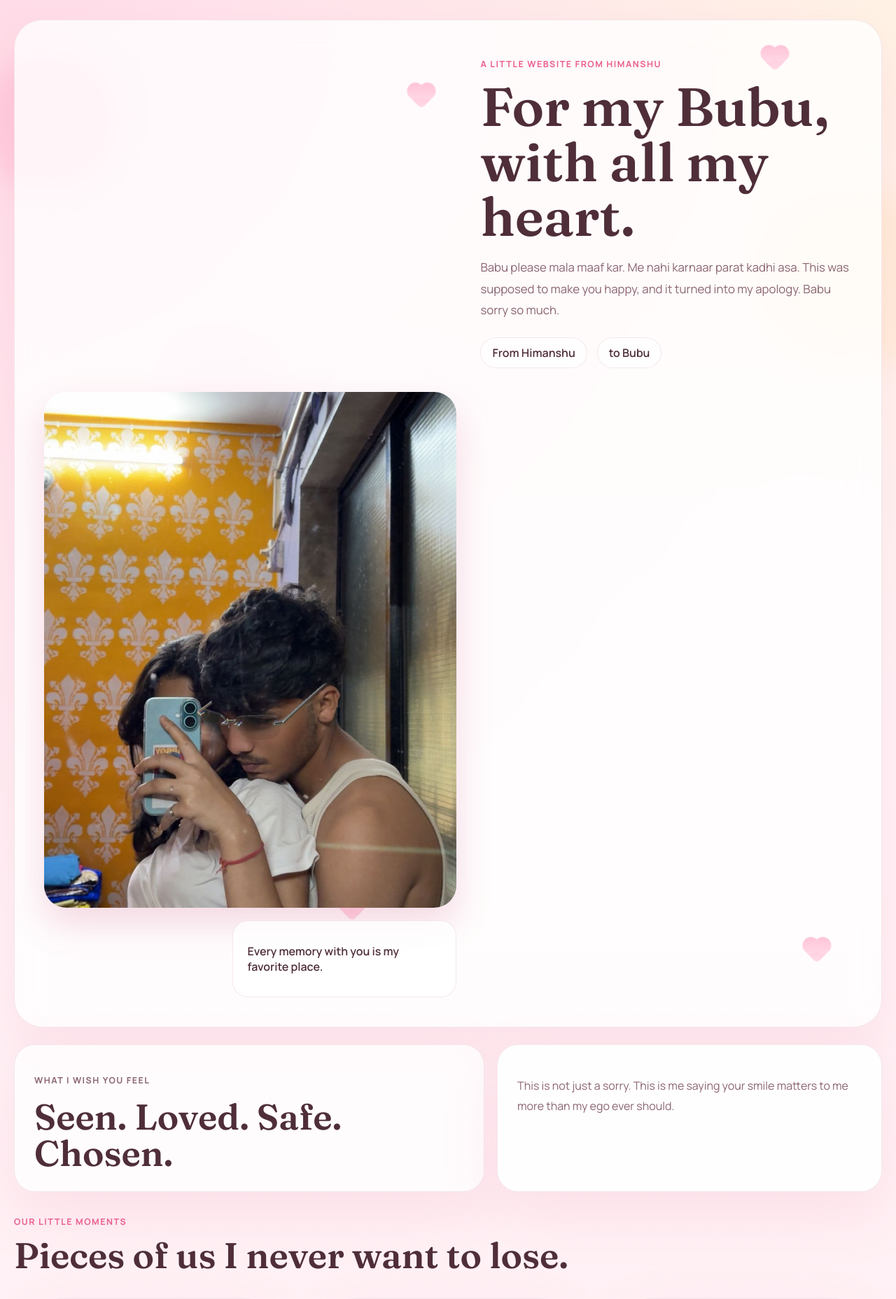
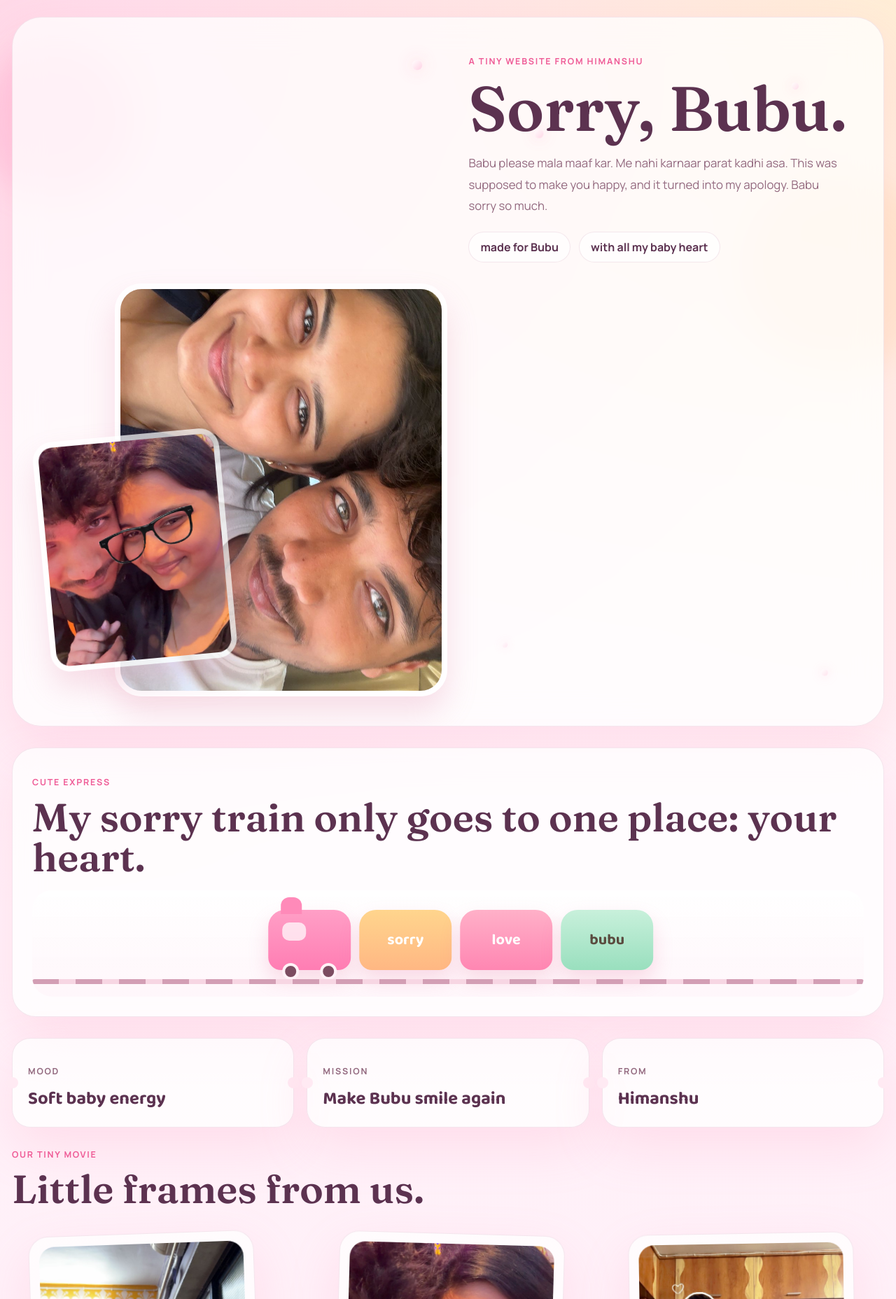
Before and after one commit to patilhimanshu146-tech/zumba, a Flask app: page / in a window 1280 px wide. Shown: the top 1856 px of the page at 70% size. Run offline with Flask 3, Linux system fonts and the light colour scheme.

Commit message:
Make apology site cuter and more playful

```diff
--- a/static/styles.css
+++ b/static/styles.css
@@ -1,15 +1,18 @@
 :root {
-  --bg: #fff4f6;
-  --bg-deep: #ffe7ee;
-  --surface: rgba(255, 255, 255, 0.78);
+  --bg: #fff7fb;
+  --bg-2: #ffeef7;
+  --bg-3: #fff6e9;
+  --surface: rgba(255, 255, 255, 0.74);
   --surface-strong: rgba(255, 255, 255, 0.92);
-  --text: #4f2e39;
-  --muted: #8a6471;
-  --accent: #ff7ea8;
-  --accent-deep: #ec5d8f;
-  --accent-soft: rgba(255, 126, 168, 0.14);
-  --border: rgba(170, 100, 130, 0.14);
-  --shadow: 0 30px 80px rgba(238, 128, 162, 0.16);
+  --text: #5c3250;
+  --muted: #93697f;
+  --pink: #ff7cb0;
+  --pink-deep: #ef5c97;
+  --peach: #ffbf9a;
+  --butter: #ffe39a;
+  --mint: #dff7e9;
+  --border: rgba(196, 126, 159, 0.18);
+  --shadow: 0 28px 70px rgba(255, 131, 180, 0.18);
 }
 
 * {
@@ -26,9 +29,9 @@ body {
   font-family: "Manrope", sans-serif;
   color: var(--text);
   background:
-    radial-gradient(circle at top left, rgba(255, 179, 202, 0.4), transparent 30%),
-    radial-gradient(circle at top right, rgba(255, 235, 190, 0.36), transparent 22%),
-    linear-gradient(180deg, #fff8fb 0%, #fff0f4 48%, #ffe9ef 100%);
+    radial-gradient(circle at top left, rgba(255, 185, 211, 0.48), transparent 28%),
+    radial-gradient(circle at top right, rgba(255, 228, 174, 0.48), transparent 24%),
+    linear-gradient(180deg, var(--bg) 0%, var(--bg-2) 55%, #ffe9f2 100%);
   overflow-x: hidden;
 }
 
@@ -37,277 +40,441 @@ img {
   width: 100%;
 }
 
-.ambient {
+.sky {
   position: fixed;
+  inset: auto;
   border-radius: 999px;
-  filter: blur(18px);
+  filter: blur(20px);
   pointer-events: none;
   z-index: 0;
-  animation: drift 10s ease-in-out infinite alternate;
+  animation: blobMove 10s ease-in-out infinite alternate;
 }
 
-.ambient-one {
-  top: 90px;
+.sky-one {
+  top: 80px;
   left: -40px;
-  width: 200px;
-  height: 200px;
-  background: rgba(255, 147, 182, 0.24);
+  width: 220px;
+  height: 220px;
+  background: rgba(255, 133, 183, 0.22);
 }
 
-.ambient-two {
-  top: 280px;
-  right: -60px;
-  width: 260px;
-  height: 260px;
-  background: rgba(255, 215, 164, 0.24);
-  animation-delay: 1.4s;
+.sky-two {
+  top: 260px;
+  right: -50px;
+  width: 280px;
+  height: 280px;
+  background: rgba(255, 213, 157, 0.28);
+  animation-delay: 1.7s;
 }
 
-.ambient-three {
+.sky-three {
   bottom: 120px;
-  left: 18%;
+  left: 16%;
   width: 180px;
   height: 180px;
-  background: rgba(255, 171, 214, 0.18);
-  animation-delay: 2.5s;
+  background: rgba(199, 255, 230, 0.26);
+  animation-delay: 2.7s;
 }
 
 .page-shell {
   position: relative;
   z-index: 1;
-  width: min(1380px, calc(100% - 40px));
+  width: min(1380px, calc(100% - 34px));
   margin: 0 auto;
-  padding: 28px 0 64px;
+  padding: 24px 0 60px;
 }
 
 .hero,
-.love-card,
-.memory-card,
+.ticket-card,
+.story-card,
 .promise-card,
-.final-section {
+.final-section,
+.train-section {
   border: 1px solid var(--border);
   background: var(--surface);
   box-shadow: var(--shadow);
-  backdrop-filter: blur(20px);
+  backdrop-filter: blur(22px);
 }
 
 .hero {
   position: relative;
   overflow: hidden;
   display: grid;
-  grid-template-columns: minmax(0, 1fr) minmax(420px, 0.9fr);
-  gap: 34px;
+  grid-template-columns: minmax(0, 1fr) minmax(420px, 0.95fr);
+  gap: 30px;
   align-items: center;
   padding: 42px;
-  border-radius: 40px;
+  border-radius: 42px;
 }
 
-.floating-hearts span {
+.sparkles span {
   position: absolute;
-  width: 24px;
-  height: 24px;
-  background: linear-gradient(135deg, #ff8eb6, #ffc2d8);
-  transform: rotate(45deg);
-  border-radius: 6px;
-  opacity: 0.55;
-  animation: floatHeart 8s ease-in-out infinite;
+  width: 12px;
+  height: 12px;
+  border-radius: 999px;
+  background: linear-gradient(135deg, #fff, #ffcde2);
+  box-shadow: 0 0 20px rgba(255, 162, 195, 0.6);
+  animation: twinkle 2.8s ease-in-out infinite;
 }
 
-.floating-hearts span::before,
-.floating-hearts span::after {
-  content: "";
-  position: absolute;
-  width: 24px;
-  height: 24px;
-  border-radius: 50%;
-  background: inherit;
+.sparkles span:nth-child(1) {
+  top: 62px;
+  left: 46%;
 }
 
-.floating-hearts span::before {
-  left: -12px;
+.sparkles span:nth-child(2) {
+  top: 92px;
+  right: 120px;
+  animation-delay: 0.5s;
 }
 
-.floating-hearts span::after {
-  top: -12px;
+.sparkles span:nth-child(3) {
+  bottom: 110px;
+  left: 56%;
+  animation-delay: 1s;
 }
 
-.floating-hearts span:nth-child(1) {
-  top: 48px;
-  right: 140px;
+.sparkles span:nth-child(4) {
+  bottom: 70px;
+  right: 78px;
+  animation-delay: 1.4s;
 }
 
-.floating-hearts span:nth-child(2) {
-  top: 110px;
-  left: 46%;
-  transform: rotate(45deg) scale(0.8);
-  animation-delay: 1.3s;
+.sparkles span:nth-child(5) {
+  top: 160px;
+  left: 60%;
+  animation-delay: 1.8s;
 }
 
-.floating-hearts span:nth-child(3) {
-  bottom: 80px;
-  right: 80px;
-  transform: rotate(45deg) scale(1.1);
-  animation-delay: 2.2s;
+.eyebrow,
+.ticket-label,
+.promise-number {
+  font-size: 0.78rem;
+  font-weight: 800;
+  letter-spacing: 0.14em;
+  text-transform: uppercase;
 }
 
-.floating-hearts span:nth-child(4) {
-  bottom: 140px;
-  left: 38%;
-  transform: rotate(45deg) scale(0.7);
-  animation-delay: 3s;
+.eyebrow,
+.ticket-label,
+.promise-number {
+  color: var(--pink-deep);
 }
 
-.eyebrow {
-  margin-bottom: 14px;
-  color: var(--accent-deep);
-  font-size: 0.78rem;
-  font-weight: 700;
-  letter-spacing: 0.12em;
-  text-transform: uppercase;
+h1,
+h2,
+h3 {
+  margin: 0;
 }
 
 h1,
 h2 {
-  margin: 0;
   font-family: "Fraunces", serif;
   font-weight: 600;
   line-height: 1.02;
 }
 
 h1 {
-  font-size: clamp(3rem, 6vw, 5.8rem);
+  font-size: clamp(3rem, 7vw, 6rem);
 }
 
 h2 {
-  font-size: clamp(2rem, 4vw, 3.3rem);
+  font-size: clamp(2rem, 4.4vw, 3.6rem);
+}
+
+h3 {
+  font-family: "Baloo 2", sans-serif;
+  font-size: 1.6rem;
+  line-height: 1.2;
 }
 
 .lead,
-.love-card p,
+.story-card figcaption,
 .promise-card p,
 .final-message p,
-figcaption {
+.ticket-card p {
   color: var(--muted);
   line-height: 1.8;
 }
 
 .lead {
-  max-width: 55ch;
+  max-width: 52ch;
   margin: 18px 0 0;
   font-size: 1.05rem;
 }
 
-.hero-signoff {
+.hero-badges {
   display: flex;
-  gap: 14px;
+  gap: 12px;
   flex-wrap: wrap;
-  margin-top: 24px;
-  color: var(--text);
-  font-weight: 600;
+  margin-top: 22px;
 }
 
-.hero-signoff span {
+.hero-badges span {
   padding: 10px 16px;
   border-radius: 999px;
-  background: rgba(255, 255, 255, 0.58);
+  background: rgba(255, 255, 255, 0.66);
   border: 1px solid var(--border);
+  font-weight: 700;
 }
 
 .hero-visual {
-  display: grid;
-  gap: 18px;
+  position: relative;
+  min-height: 580px;
 }
 
-.hero-frame {
+.hero-photo {
   overflow: hidden;
-  border-radius: 32px;
-  box-shadow: 0 24px 50px rgba(210, 92, 133, 0.22);
+  border: 8px solid rgba(255, 255, 255, 0.7);
+  box-shadow: 0 24px 44px rgba(219, 113, 152, 0.22);
 }
 
-.hero-frame img {
-  aspect-ratio: 4 / 5;
+.hero-photo img {
   object-fit: cover;
 }
 
-.hero-note {
-  align-self: start;
-  max-width: 320px;
+.hero-photo.photo-tilt-left {
+  width: 82%;
   margin-left: auto;
-  padding: 16px 20px;
-  border-radius: 22px;
-  background: rgba(255, 255, 255, 0.75);
-  border: 1px solid var(--border);
-  color: var(--text);
-  font-weight: 600;
+  border-radius: 38px;
 }
 
-.love-strip,
-.promise-grid {
-  display: grid;
-  gap: 18px;
+.hero-photo.photo-tilt-left img {
+  aspect-ratio: 4 / 5;
 }
 
-.love-strip {
-  grid-template-columns: 1.1fr 0.9fr;
-  margin-top: 24px;
+.floating-photo-card {
+  position: absolute;
+  left: 0;
+  bottom: 6%;
+  width: 46%;
+  border-radius: 28px;
+  transform: rotate(-7deg);
+  animation: bob 4.8s ease-in-out infinite;
 }
 
-.love-card {
-  padding: 28px;
-  border-radius: 30px;
+.floating-photo-card img {
+  aspect-ratio: 4 / 5;
 }
 
-.soft-card {
-  background: var(--surface-strong);
+.train-section,
+.ticket-strip,
+.story-section,
+.promise-section,
+.final-section {
+  margin-top: 30px;
 }
 
-.gallery-section,
-.promise-section,
-.final-section {
-  margin-top: 34px;
+.train-section {
+  padding: 28px;
+  border-radius: 34px;
 }
 
 .section-copy {
   margin-bottom: 18px;
 }
 
-.gallery-grid {
+.train-track {
+  position: relative;
+  overflow: hidden;
+  border-radius: 28px;
+  padding: 28px 0 38px;
+  background:
+    linear-gradient(180deg, rgba(255, 255, 255, 0.46), rgba(255, 243, 249, 0.72)),
+    var(--surface-strong);
+}
+
+.train-track::after {
+  content: "";
+  position: absolute;
+  left: 0;
+  right: 0;
+  bottom: 18px;
+  height: 7px;
+  background: repeating-linear-gradient(
+    90deg,
+    #d39eb4 0 38px,
+    #f7d6e3 38px 62px
+  );
+  border-radius: 999px;
+}
+
+.train {
+  display: flex;
+  align-items: end;
+  gap: 12px;
+  width: max-content;
+  padding-left: 18px;
+  animation: trainRide 12s linear infinite;
+}
+
+.engine,
+.coach {
+  position: relative;
+  height: 86px;
+  border-radius: 24px 24px 18px 18px;
+  background: linear-gradient(180deg, #ff9fc6, #ff7db3);
+  box-shadow: 0 14px 28px rgba(227, 104, 150, 0.22);
+}
+
+.engine {
+  width: 118px;
+}
+
+.window {
+  position: absolute;
+  top: 18px;
+  left: 20px;
+  width: 34px;
+  height: 26px;
+  border-radius: 10px;
+  background: rgba(255, 255, 255, 0.72);
+}
+
+.engine::before {
+  content: "";
+  position: absolute;
+  top: -18px;
+  left: 18px;
+  width: 30px;
+  height: 24px;
+  border-radius: 12px 12px 0 0;
+  background: #ff8ab9;
+}
+
+.wheel {
+  position: absolute;
+  bottom: -14px;
+  width: 24px;
+  height: 24px;
+  border-radius: 50%;
+  background: #7c4d61;
+  border: 4px solid #fff2f7;
+}
+
+.wheel-a {
+  left: 20px;
+}
+
+.wheel-b {
+  right: 20px;
+}
+
+.coach {
+  display: grid;
+  place-items: center;
+  width: 132px;
+  color: white;
+  font-family: "Baloo 2", sans-serif;
+  font-size: 1.35rem;
+  font-weight: 700;
+}
+
+.coach:nth-child(2) {
+  background: linear-gradient(180deg, #ffd58d, #ffb783);
+}
+
+.coach:nth-child(3) {
+  background: linear-gradient(180deg, #ffb0c8, #ff86b2);
+}
+
+.coach:nth-child(4) {
+  background: linear-gradient(180deg, #c8f0db, #99dfbe);
+  color: #5a4b3f;
+}
+
+.ticket-strip {
+  display: grid;
+  grid-template-columns: repeat(3, minmax(0, 1fr));
+  gap: 18px;
+}
+
+.ticket-card {
+  position: relative;
+  padding: 24px 22px;
+  border-radius: 26px;
+}
+
+.ticket-card::before,
+.ticket-card::after {
+  content: "";
+  position: absolute;
+  top: 50%;
+  width: 16px;
+  height: 16px;
+  background: #ffeaf3;
+  border-radius: 50%;
+  transform: translateY(-50%);
+}
+
+.ticket-card::before {
+  left: -8px;
+}
+
+.ticket-card::after {
+  right: -8px;
+}
+
+.story-grid {
   display: grid;
   grid-template-columns: repeat(3, minmax(0, 1fr));
   gap: 20px;
 }
 
-.memory-card {
+.story-card {
   overflow: hidden;
+  padding: 14px;
   border-radius: 28px;
-  padding: 14px;
+  transform: rotate(var(--tilt, 0deg));
 }
 
-.memory-card img {
-  border-radius: 20px;
+.story-card:nth-child(1) {
+  --tilt: -2deg;
+}
+
+.story-card:nth-child(2) {
+  --tilt: 1.6deg;
+}
+
+.story-card:nth-child(3) {
+  --tilt: -1deg;
+}
+
+.story-card:nth-child(4) {
+  --tilt: 2.5deg;
+}
+
+.story-card:nth-child(5) {
+  --tilt: -1.8deg;
+}
+
+.story-card:nth-child(6) {
+  --tilt: 1.3deg;
+}
+
+.story-card img {
+  border-radius: 22px;
   aspect-ratio: 4 / 5;
   object-fit: cover;
 }
 
-.memory-card figcaption {
-  margin: 14px 6px 4px;
+.tall-card {
+  grid-row: span 2;
+}
+
+.tall-card img {
+  aspect-ratio: 4 / 6;
+}
+
+.story-card figcaption {
+  margin: 14px 4px 6px;
   font-size: 0.98rem;
 }
 
-.memory-tall {
-  grid-row: span 2;
-}
-
-.memory-tall img {
-  aspect-ratio: 4 / 6;
-}
-
-.promise-copy {
-  margin-bottom: 20px;
-}
-
 .promise-grid {
+  display: grid;
   grid-template-columns: repeat(3, minmax(0, 1fr));
+  gap: 18px;
 }
 
 .promise-card {
@@ -316,61 +483,63 @@ figcaption {
   border-radius: 28px;
 }
 
-.promise-number {
-  display: inline-block;
-  margin-bottom: 16px;
-  color: var(--accent-deep);
-  font-size: 0.9rem;
-  font-weight: 800;
-  letter-spacing: 0.12em;
+.final-section {
+  display: grid;
+  grid-template-columns: minmax(320px, 0.8fr) minmax(0, 1fr);
+  gap: 24px;
+  align-items: center;
+  padding: 24px;
+  border-radius: 36px;
 }
 
-.final-section {
-  display: grid;
-  grid-template-columns: minmax(340px, 0.8fr) minmax(0, 1fr);
-  gap: 26px;
-  align-items: center;
-  padding: 24px;
-  border-radius: 34px;
+.final-polaroid {
+  padding: 14px 14px 24px;
+  border-radius: 30px;
+  background: rgba(255, 255, 255, 0.88);
+  box-shadow: 0 18px 40px rgba(231, 115, 162, 0.18);
+  transform: rotate(-2deg);
 }
 
-.final-photo {
-  overflow: hidden;
-  border-radius: 26px;
-}
-
-.final-photo img {
-  aspect-ratio: 5 / 4;
+.final-polaroid img {
+  border-radius: 20px;
+  aspect-ratio: 5 / 6;
   object-fit: cover;
 }
 
-.final-message {
-  padding: 10px 6px;
+.final-polaroid span {
+  display: block;
+  margin-top: 14px;
+  text-align: center;
+  color: var(--pink-deep);
+  font-family: "Baloo 2", sans-serif;
+  font-size: 1.2rem;
+  font-weight: 700;
 }
 
 .signature {
   margin-top: 18px;
-  color: var(--accent-deep);
-  font-family: "Fraunces", serif;
-  font-size: 1.2rem;
+  color: var(--pink-deep);
+  font-family: "Baloo 2", sans-serif;
+  font-size: 1.22rem;
+  font-weight: 700;
 }
 
 .reveal {
   opacity: 0;
-  transform: translateY(24px);
+  transform: translateY(26px);
   animation: revealUp 1s ease forwards;
 }
 
 .delay-1 {
-  animation-delay: 0.25s;
+  animation-delay: 0.2s;
 }
 
 .delay-2 {
-  animation-delay: 0.45s;
+  animation-delay: 0.42s;
 }
 
 .delay-3 {
-  animation-delay: 0.65s;
+  animation-delay: 0.64s;
 }
 
 @keyframes revealUp {
--- a/templates/index.html
+++ b/templates/index.html
@@ -7,19 +7,20 @@
     <link rel="preconnect" href="https://fonts.googleapis.com" />
     <link rel="preconnect" href="https://fonts.gstatic.com" crossorigin />
     <link
-      href="https://fonts.googleapis.com/css2?family=Fraunces:opsz,wght@9..144,500;9..144,600;9..144,700&family=Manrope:wght@400;500;600;700&display=swap"
+      href="https://fonts.googleapis.com/css2?family=Baloo+2:wght@500;600;700&family=Fraunces:opsz,wght@9..144,500;9..144,600;9..144,700&family=Manrope:wght@400;500;600;700&display=swap"
       rel="stylesheet"
     />
     <link rel="stylesheet" href="{{ url_for('static', filename='styles.css') }}" />
   </head>
   <body>
-    <div class="ambient ambient-one"></div>
-    <div class="ambient ambient-two"></div>
-    <div class="ambient ambient-three"></div>
+    <div class="sky sky-one"></div>
+    <div class="sky sky-two"></div>
+    <div class="sky sky-three"></div>
 
     <main class="page-shell">
       <section class="hero">
-        <div class="floating-hearts" aria-hidden="true">
+        <div class="sparkles" aria-hidden="true">
+          <span></span>
           <span></span>
           <span></span>
           <span></span>
@@ -27,49 +28,73 @@
         </div>
 
         <div class="hero-copy reveal">
-          <p class="eyebrow">A little website from {{ his_name }}</p>
-          <h1>For my Bubu, with all my heart.</h1>
+          <p class="eyebrow">A tiny website from {{ his_name }}</p>
+          <h1>Sorry, Bubu.</h1>
           <p class="lead">{{ apology_line }}</p>
-          <div class="hero-signoff">
-            <span>From {{ his_name }}</span>
-            <span>to {{ her_name }}</span>
+          <div class="hero-badges">
+            <span>made for {{ her_name }}</span>
+            <span>with all my baby heart</span>
           </div>
         </div>
 
         <div class="hero-visual reveal delay-1">
-          <div class="hero-frame">
+          <div class="hero-photo photo-tilt-left">
             <img
-              src="{{ url_for('static', filename='images/memory-1.jpeg') }}"
-              alt="{{ his_name }} and {{ her_name }} together"
+              src="{{ url_for('static', filename='images/memory-4.jpeg') }}"
+              alt="{{ his_name }} and {{ her_name }} selfie"
             />
           </div>
-          <div class="hero-note">
-            <p>Every memory with you is my favorite place.</p>
+          <div class="hero-photo photo-tilt-right floating-photo-card">
+            <img
+              src="{{ url_for('static', filename='images/memory-2.jpeg') }}"
+              alt="{{ her_name }} and {{ his_name }} smiling"
+            />
           </div>
         </div>
       </section>
 
-      <section class="love-strip reveal delay-1">
-        <div class="love-card">
-          <p class="eyebrow">What I wish you feel</p>
-          <h2>Seen. Loved. Safe. Chosen.</h2>
+      <section class="train-section reveal delay-1">
+        <div class="section-copy">
+          <p class="eyebrow">Cute express</p>
+          <h2>My sorry train only goes to one place: your heart.</h2>
         </div>
-        <div class="love-card soft-card">
-          <p>
-            This is not just a sorry. This is me saying your smile matters to me more
-            than my ego ever should.
-          </p>
+        <div class="train-track">
+          <div class="train">
+            <div class="engine">
+              <span class="window"></span>
+              <span class="wheel wheel-a"></span>
+              <span class="wheel wheel-b"></span>
+            </div>
+            <div class="coach">sorry</div>
+            <div class="coach">love</div>
+            <div class="coach">bubu</div>
+          </div>
         </div>
       </section>
 
-      <section class="gallery-section reveal delay-2">
+      <section class="ticket-strip reveal delay-2">
+        <article class="ticket-card">
+          <p class="ticket-label">Mood</p>
+          <h3>Soft baby energy</h3>
+        </article>
+        <article class="ticket-card">
+          <p class="ticket-label">Mission</p>
+          <h3>Make Bubu smile again</h3>
+        </article>
+        <article class="ticket-card">
+          <p class="ticket-label">From</p>
+          <h3>{{ his_name }}</h3>
+        </article>
+      </section>
+
+      <section class="story-section reveal delay-2">
         <div class="section-copy">
-          <p class="eyebrow">Our little moments</p>
-          <h2>Pieces of us I never want to lose.</h2>
+          <p class="eyebrow">Our tiny movie</p>
+          <h2>Little frames from us.</h2>
         </div>
-        <div class="gallery-grid">
+        <div class="story-grid">
           {% for memory in memories %}
-          <figure class="memory-card {% if loop.first %}memory-tall{% endif %}">
+          <figure class="story-card {% if loop.index in [1, 4] %}tall-card{% endif %}">
             <img
               src="{{ url_for('static', filename=memory.image) }}"
               alt="Memory of {{ his_name }} and {{ her_name }}"
@@ -81,9 +106,9 @@
       </section>
 
       <section class="promise-section">
-        <div class="promise-copy reveal">
-          <p class="eyebrow">My promise</p>
-          <h2>I want to love you better, not just say sorry better.</h2>
+        <div class="section-copy reveal">
+          <p class="eyebrow">Three pink promises</p>
+          <h2>I know sorry matters more when love becomes gentler.</h2>
         </div>
         <div class="promise-grid">
           {% for promise in promises %}
@@ -95,21 +120,22 @@
         </div>
       </section>
 
-      <section class="final-section reveal delay-2">
-        <div class="final-photo">
+      <section class="final-section reveal delay-3">
+        <div class="final-polaroid">
           <img
-            src="{{ url_for('static', filename='images/memory-5.jpeg') }}"
-            alt="{{ her_name }} and {{ his_name }} smiling together"
+            src="{{ url_for('static', filename='images/memory-6.jpeg') }}"
+            alt="{{ his_name }} and {{ her_name }} in a mirror memory"
           />
+          <span>you + me = favorite feeling</span>
         </div>
         <div class="final-message">
-          <p class="eyebrow">Last thing</p>
-          <h2>Bubu, please maaf kar na.</h2>
+          <p class="eyebrow">Last baby note</p>
+          <h2>Babu, please maaf kar na.</h2>
           <p>
-            No fancy line can matter more than your heart. I just want you to know
-            that I love you, I miss your softness, and I really am sorry.
+            I know this little website cannot fix everything by itself, but it is me
+            trying with love. You matter to me so, so much.
           </p>
-          <p class="signature">Forever yours, {{ his_name }}</p>
+          <p class="signature">Always your {{ his_name }}</p>
         </div>
       </section>
     </main>
```
Also changed, not shown: other parts of static/styles.css (+49 -14 lines).
